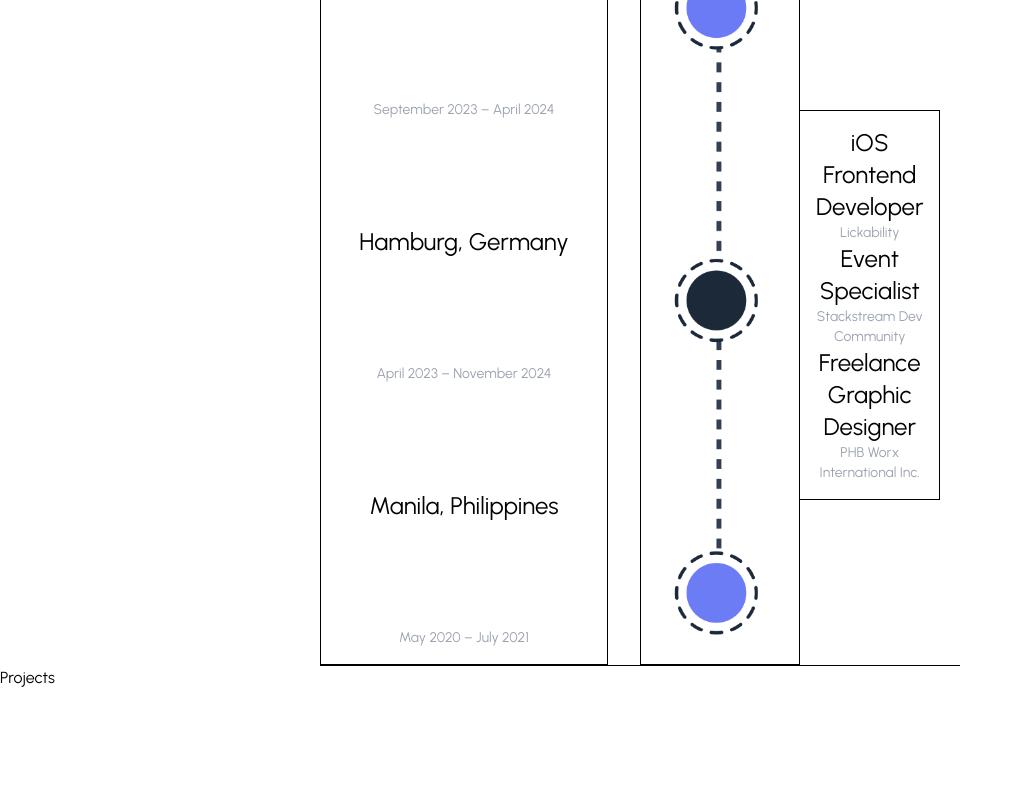
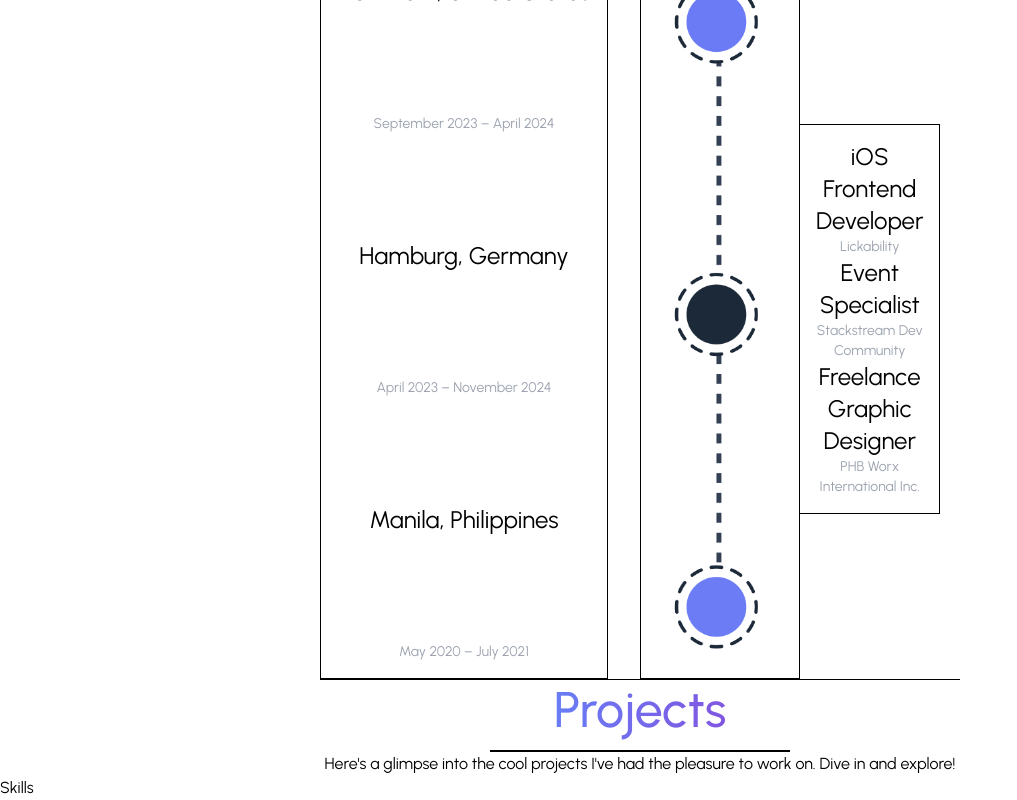
Before and after one commit to shigcodes/Portfolio, a React (Vite) app: page / in a window 1280 px wide. Shown: the part 757-1557 px from the top of the page, without its empty margins (0-1017 px from the left). Before the commit the page ends 1447 px from the top, so only its background shows below. Built offline with nearby package versions, Linux system fonts and the light colour scheme.

Commit message:
Initial commit

```diff
--- a/src/App.tsx
+++ b/src/App.tsx
@@ -3,6 +3,7 @@ import NavBar from './components/NavBar'
 import Hero from './components/Hero'
 import Experience from './components/Experience'
 import Projects from './components/Projects'
+import Skills from './components/Skills'
 import './index.css'
 
 function App() {
@@ -13,6 +14,7 @@ function App() {
       <Hero />
       <Experience />
       <Projects />
+      <Skills />
     </>
   )
 }
--- a/src/components/Hero.tsx
+++ b/src/components/Hero.tsx
@@ -44,7 +44,7 @@ const Hero = () => {
                     </div>
                 </div>
                 <div className="col-span-6 border border-black">
-                    <img style={{ width: '100%' }} src="profile.png" alt="logo" />
+                    <img style={{ width: '100%' }} src="mainprofile.png" alt="logo" />
                 </div>
             </div>
         </div>
--- a/src/components/Projects.tsx
+++ b/src/components/Projects.tsx
@@ -1,7 +1,18 @@
 const Projects = () => {
     return (
-        <div>
-            <h1>Projects</h1>
+        <div className=" flex flex-col items-center justify-center text-center">
+            <h1 className="text-4xl" style={{
+                background: 'linear-gradient(to right, #687DF6, #8156E0)',
+                WebkitBackgroundClip: 'text',
+                WebkitTextFillColor: 'transparent',
+                fontSize: '50px',
+                fontWeight: '500',
+                lineHeight: '1.2',
+                marginBottom: '10px'
+            }}>Projects</h1> <hr style={{ border: '1px solid black', width: '300px' }} />
+            <p>
+                Here's a glimpse into the cool projects I've had the pleasure to work on. Dive in and explore!
+            </p>
         </div>
     )
 }
--- /dev/null
+++ b/src/components/Skills.tsx
@@ -0,0 +1,5 @@
+const Skills = () => {
+    return <div>Skills</div>
+}
+
+export default Skills
```
Also changed, not shown: public/mainprofile.png (added).
